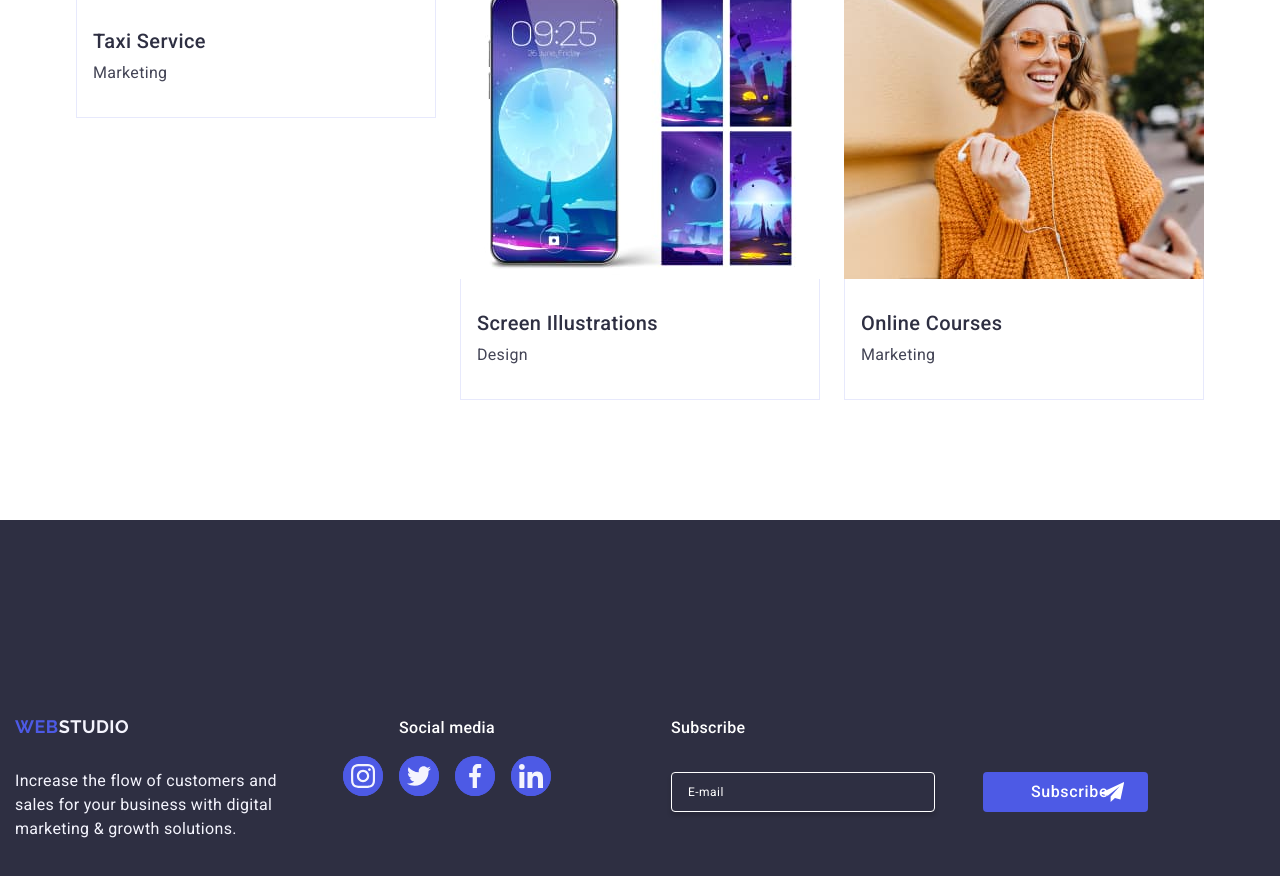
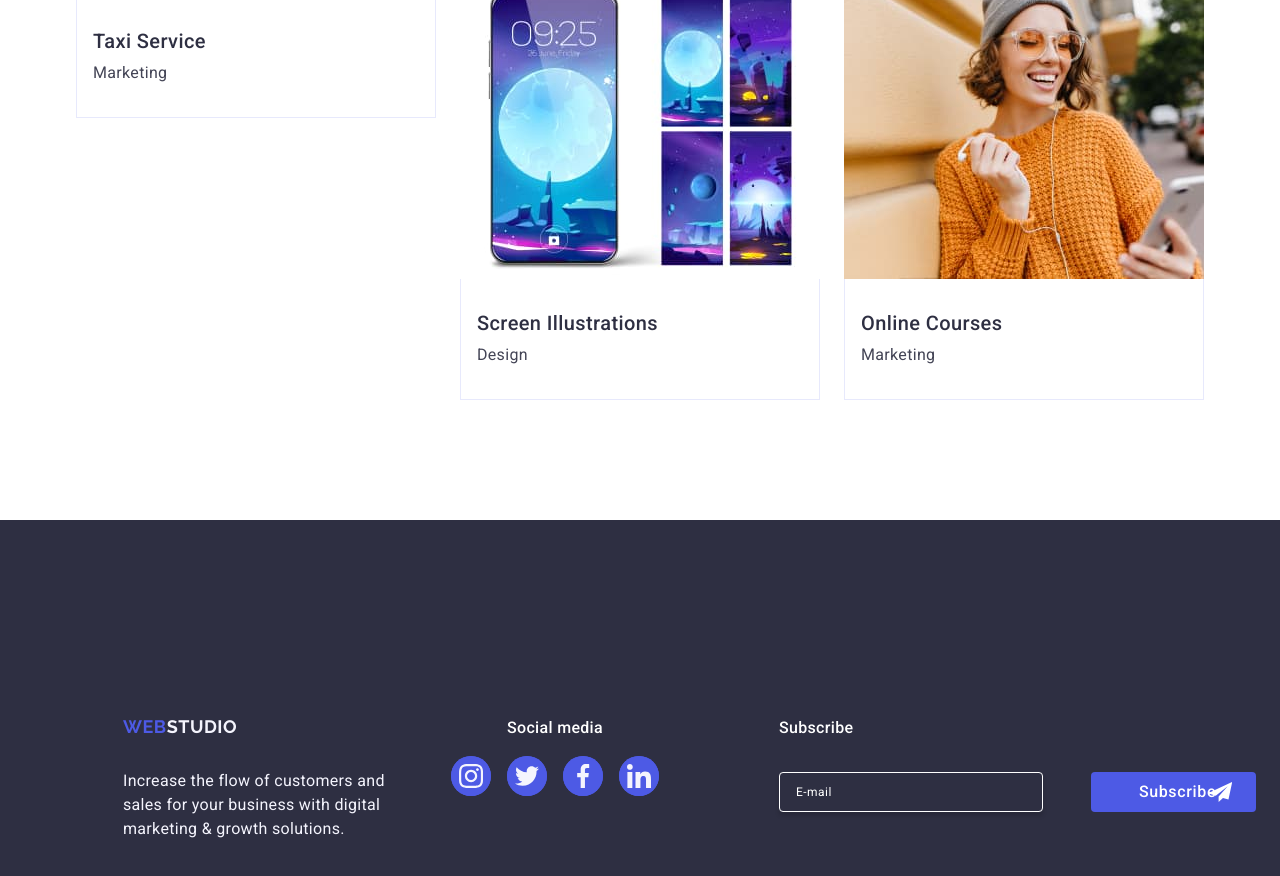
Before and after one commit to IrynaKolesnichenko/goit-markup-hw-06, a plain HTML site: page index.html in a window 1280 px wide. Shown: the part 2927-3803 px from the top of the page. Drawn offline with nearby package versions, Linux system fonts and the light colour scheme.

Commit message:
adaptstyle

```diff
--- a/css/styles.css
+++ b/css/styles.css
@@ -763,9 +763,12 @@ box-shadow: 0px 1px 6px rgba(46, 47, 66, 0.08),
 .footer-item {
     padding: 100px 0;
     justify-content: center;
-    }
+}
 
  .container-footer-list {
+    width: 1136px;
+    margin: 0;
+    flex-wrap: nowrap;
     display: flex;
     align-items: baseline;
     margin-right: 120px;
@@ -781,13 +784,6 @@ box-shadow: 0px 1px 6px rgba(46, 47, 66, 0.08),
  }
 }
 
-@media only screen and (min-width: 1158px) {
-.container-footer-list{
-    width: auto;
-    margin: 0;
-    flex-wrap: nowrap;
-}
-}
 
 .footer-part {
     width: 264px;
```
